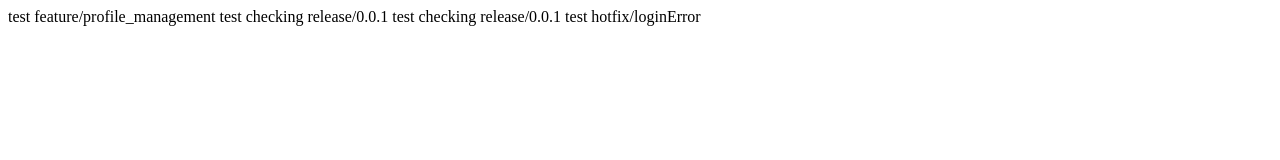
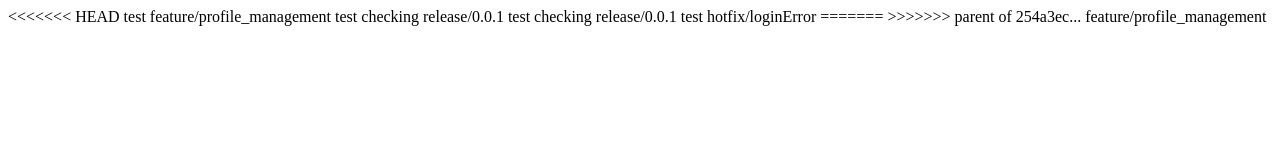
Before and after one commit to experiencedamn/testbranch, a plain HTML site: page index.html in a window 1280 px wide. Drawn offline with Linux system fonts and the light colour scheme.

Commit message:
what
what

```diff
--- a/index.html
+++ b/index.html
@@ -6,8 +6,12 @@
     <title>Default</title>
 </head>
 <body>
+<<<<<<< HEAD
     test feature/profile_management
     test checking release/0.0.1 test checking release/0.0.1
     test hotfix/loginError
+=======
+
+>>>>>>> parent of 254a3ec... feature/profile_management
 </body>
 </html>
```
